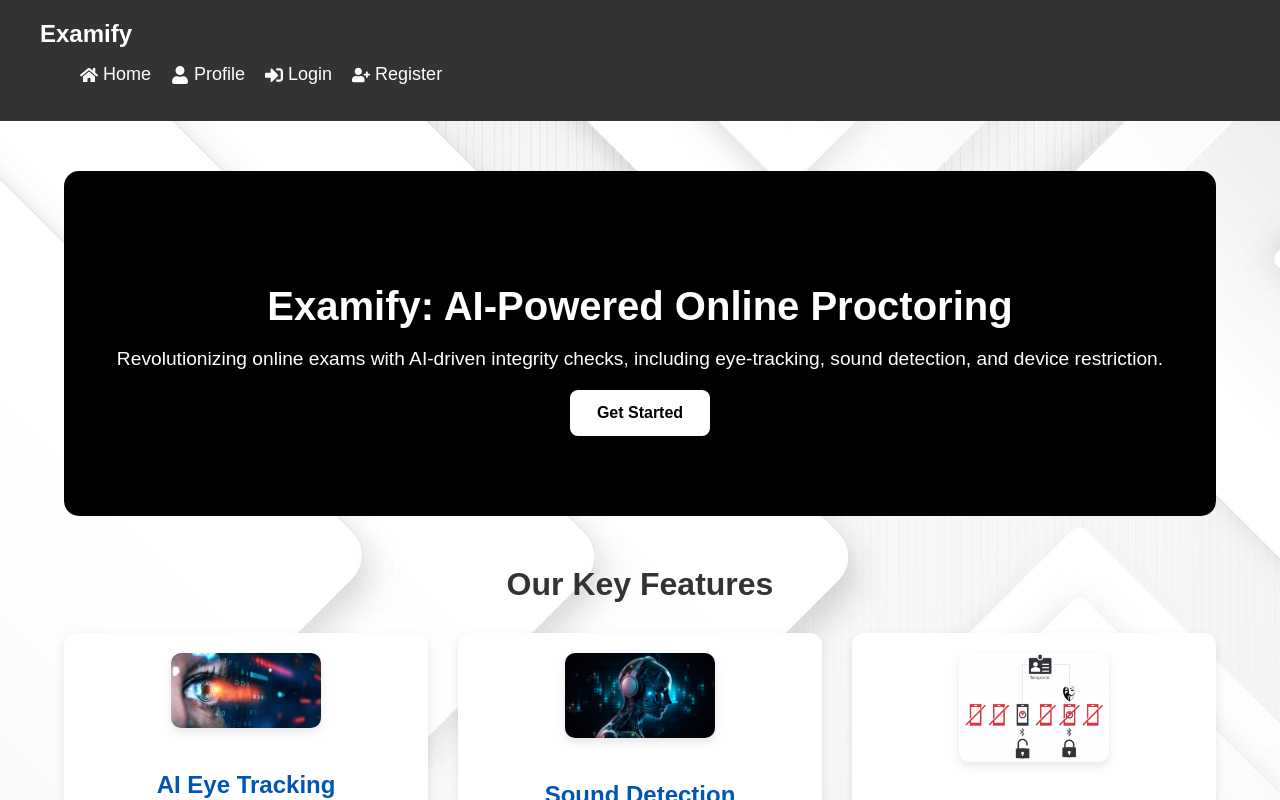
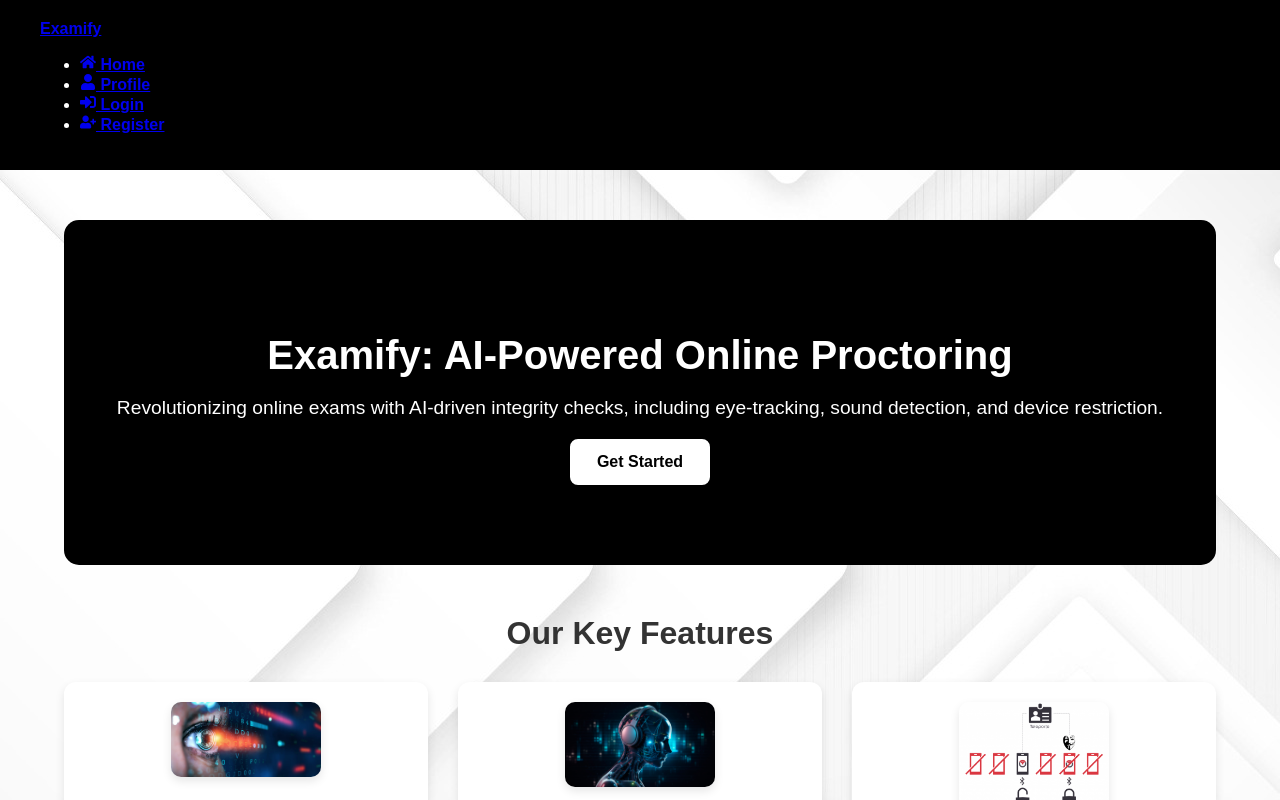
Before and after one commit to examifyhub/examify, a React (Create React App) app: page /home in a window 1280 px wide. Shown: the top 800 px of the page. Built offline with nearby package versions, Linux system fonts and the light colour scheme.

Commit message:
Update Navbar.css

```diff
--- a/src/styles/Navbar.css
+++ b/src/styles/Navbar.css
@@ -1,72 +1,82 @@
 /* Navbar Container */
 .navbar {
-  background: #333;
-  color: white;
-  padding: 10px 20px;
+    background-color: #000; /* Black background */
+    color: #fff; /* White text */
+    padding: 12px 20px;
     display: flex;
     justify-content: space-between;
     align-items: center;
+    font-size: 16px;
+    font-weight: bold;
+    box-shadow: 0 3px 5px rgba(255, 255, 255, 0.1);
 }
 
 /* Logo */
-.logo {
-  font-size: 24px;
+.navbar-logo {
+    font-size: 20px;
     font-weight: bold;
-  color: white;
-  text-decoration: none;
+    text-transform: uppercase;
 }
 
-/* Nav Links */
-.nav-links {
-  list-style: none;
+/* Navbar Links */
+.navbar-links {
     display: flex;
-  gap: 20px;
+    gap: 12px; /* Better spacing */
 }
 
-.nav-links li {
+.navbar-links a {
+    color: #fff;
+    text-decoration: none;
+    border: 1px solid #fff; /* Thinner border */
+    padding: 8px 12px; /* Slightly larger for better UX */
+    font-size: 14px;
+    font-weight: 500;
+    text-transform: uppercase;
     display: flex;
     align-items: center;
+    gap: 5px; /* Space for icons */
+    transition: 0.3s ease-in-out;
+    border-radius: 5px;
 }
 
-.nav-links a {
-  text-decoration: none;
-  color: white;
-  font-size: 18px;
-  display: flex;
-  align-items: center;
-  gap: 5px;
+/* Hover Effect */
+.navbar-links a:hover {
+    background-color: #fff;
+    color: #000; /* Black text on hover */
 }
 
-/* Menu Icon (Mobile) */
+/* Mobile Menu Icon */
 .menu-icon {
     display: none;
     font-size: 24px;
     cursor: pointer;
 }
 
-/* Responsive Styles */
+/* Responsive Navbar */
 @media (max-width: 768px) {
     .menu-icon {
         display: block;
     }
 
-  .nav-links {
+    .navbar-links {
         display: none;
         flex-direction: column;
         position: absolute;
         top: 60px;
         right: 0;
-    background: #444;
-    width: 200px;
+        background: rgba(0, 0, 0, 0.9);
+        width: 180px;
         padding: 10px;
         border-radius: 5px;
+        box-shadow: 0 3px 5px rgba(255, 255, 255, 0.2);
     }
 
-  .nav-links.active {
+    .navbar-links.active {
         display: flex;
     }
 
-  .nav-links li {
-    padding: 10px 0;
+    .navbar-links a {
+        padding: 10px;
+        font-size: 14px;
     }
 }
```
Lines whose indentation alone changed are shown as unchanged.
